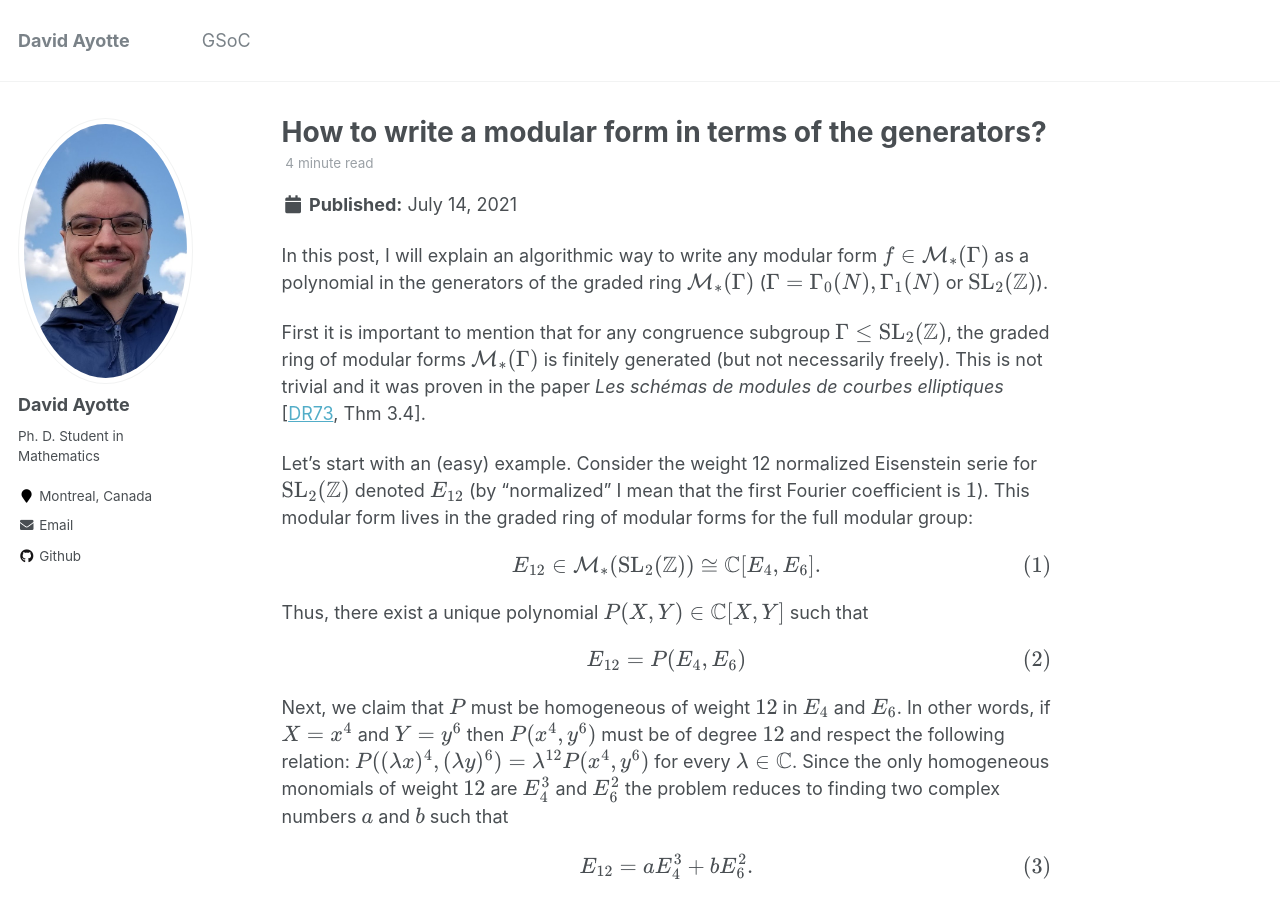
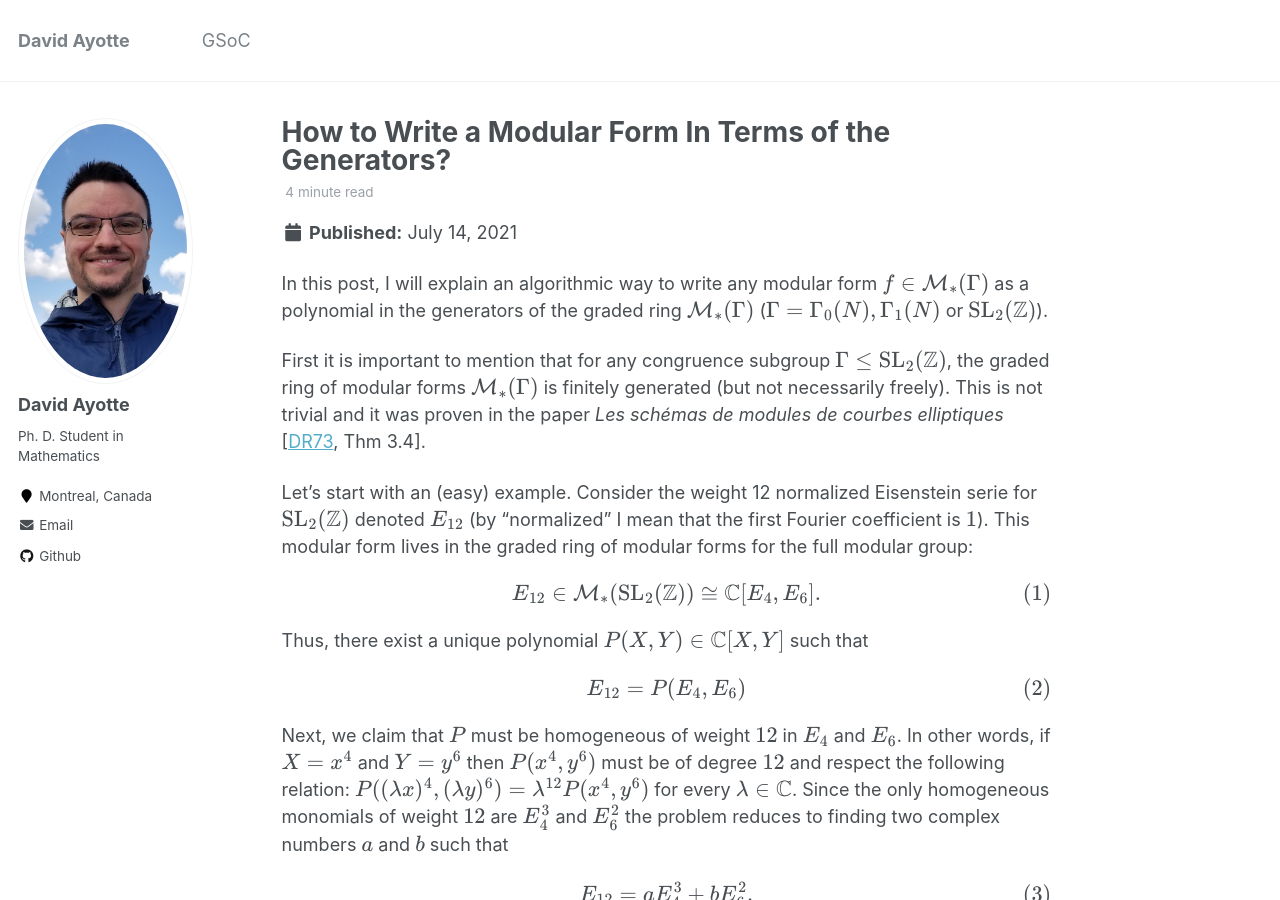
Before and after one commit to DavidAyotte/davidayotte.github.io, a Jekyll site: the page built from _posts/2021-07-14-modform-relations.md, in a window 1280 px wide and 900 px high. Built offline with Jekyll 4.4.1, drawn with Linux system fonts in a browser that asks for light colours; formulas are drawn with MathJax 3.

```diff
--- a/_posts/2021-07-14-modform-relations.md
+++ b/_posts/2021-07-14-modform-relations.md
@@ -1,5 +1,5 @@
 ---
-title: 'How to write a modular form in terms of the generators?'
+title: 'How to Write a Modular Form In Terms of the Generators?'
 date: 2021-07-14
 permalink: /posts/2021/06/relation/
 tags:
```
